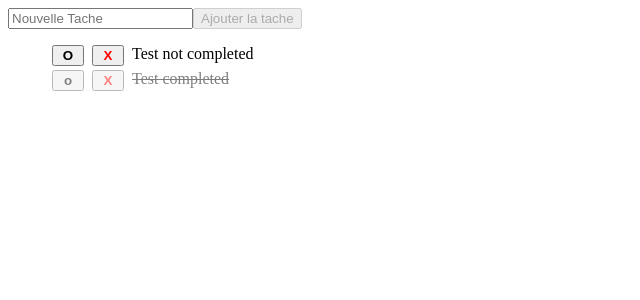
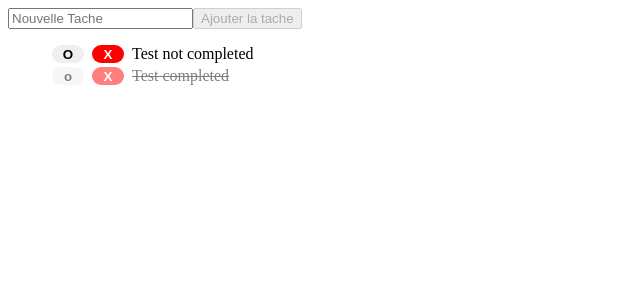
Before and after one commit to rekky1aws/vue-todo, a Vue app: page / in a window 1280 px wide. Shown: the top 300 px of the page, without its empty margins (0-640 px from the left). Built offline with nearby package versions, Linux system fonts and the light colour scheme; the HTML template or start-up script is replaced by a standard one.

Commit message:
Button components
Used components for buttons instead of doing everything in Task.vue

```diff
--- a/src/features/todo/components/Task.vue
+++ b/src/features/todo/components/Task.vue
@@ -1,4 +1,7 @@
 <script setup lang="ts">
+import DeleteButton from '@/shared/ui/DeleteButton.vue';
+import PrimaryButton from '@/shared/ui/PrimaryButton.vue';
+
 const props = defineProps({
   task: {
     type: Object,
@@ -22,10 +25,10 @@ const deleteTask = (task: Object) => {
 <!--  -->
 <template>
   <li :class="{completed: props.task.completed}" :key="props.task.title">
-    <button class="checkBtn" @click="completeTask(props.task)">
+    <PrimaryButton class="checkBtn" @click="completeTask(props.task)">
       {{ props.task.completed ? "o" : "O" }}
-    </button>
-    <button class="delBtn" @click="deleteTask(props.task)">X</button>
+    </PrimaryButton>
+    <DeleteButton @click="deleteTask(props.task)">X</DeleteButton>
     <span>{{ props.task.title }}</span>
   </li>
 </template>
@@ -54,8 +57,4 @@ li > button {
     color: lime;
 }
 
-.delBtn {
-    color:red;
-}
-
 </style>
--- a/src/shared/ui/DeleteButton.vue
+++ b/src/shared/ui/DeleteButton.vue
@@ -0,0 +1,17 @@
+<script setup lang="ts">
+</script>
+
+<template>
+  <button class="delBtn">
+    <slot>X</slot>
+  </button>
+</template>
+
+<style scoped>
+.delBtn {
+  color:white;
+  background-color:red;
+  border:none;
+  border-radius: 1rem;
+}
+</style>
--- a/src/shared/ui/PrimaryButton.vue
+++ b/src/shared/ui/PrimaryButton.vue
@@ -0,0 +1,15 @@
+<script setup lang="ts">
+</script>
+
+<template>
+  <button class="primBtn">
+    <slot>O</slot>
+  </button>
+</template>
+
+<style scoped>
+.primBtn {
+  border:none;
+  border-radius: 1rem;
+}
+</style>
```
